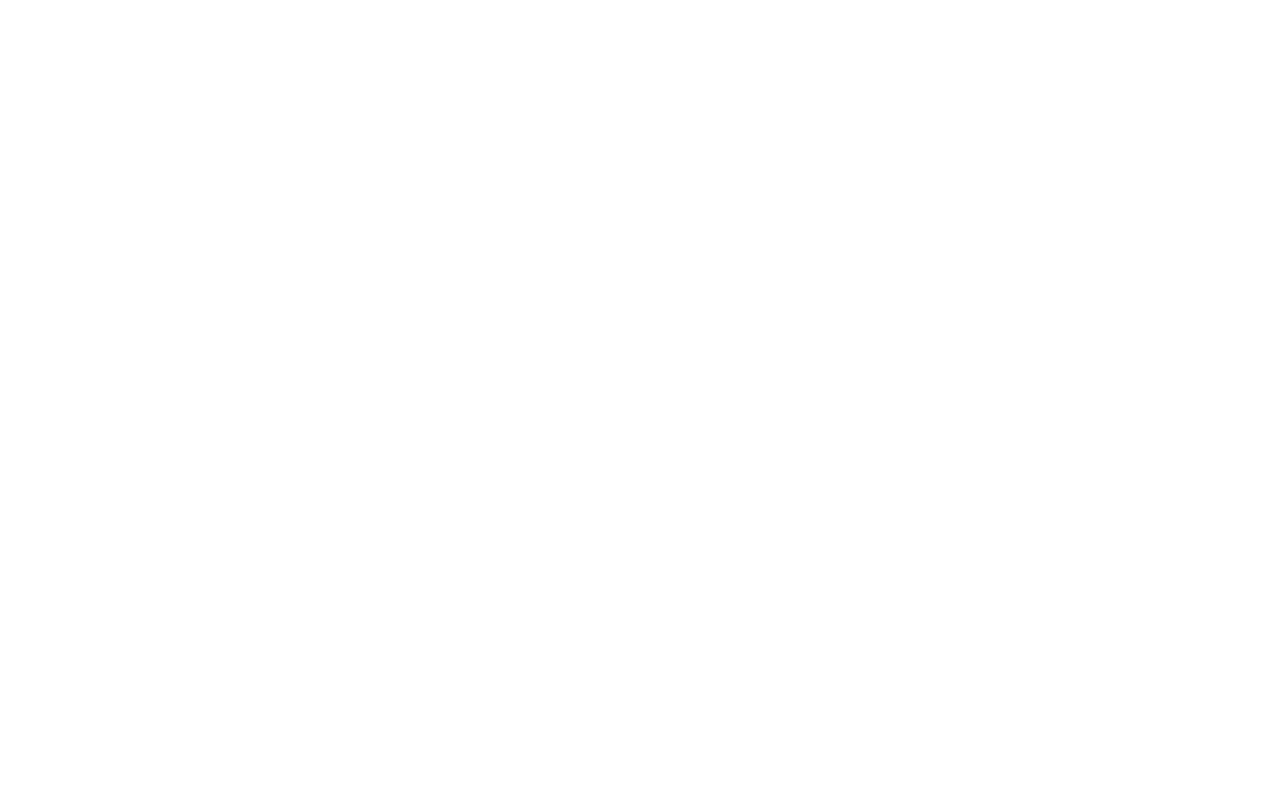
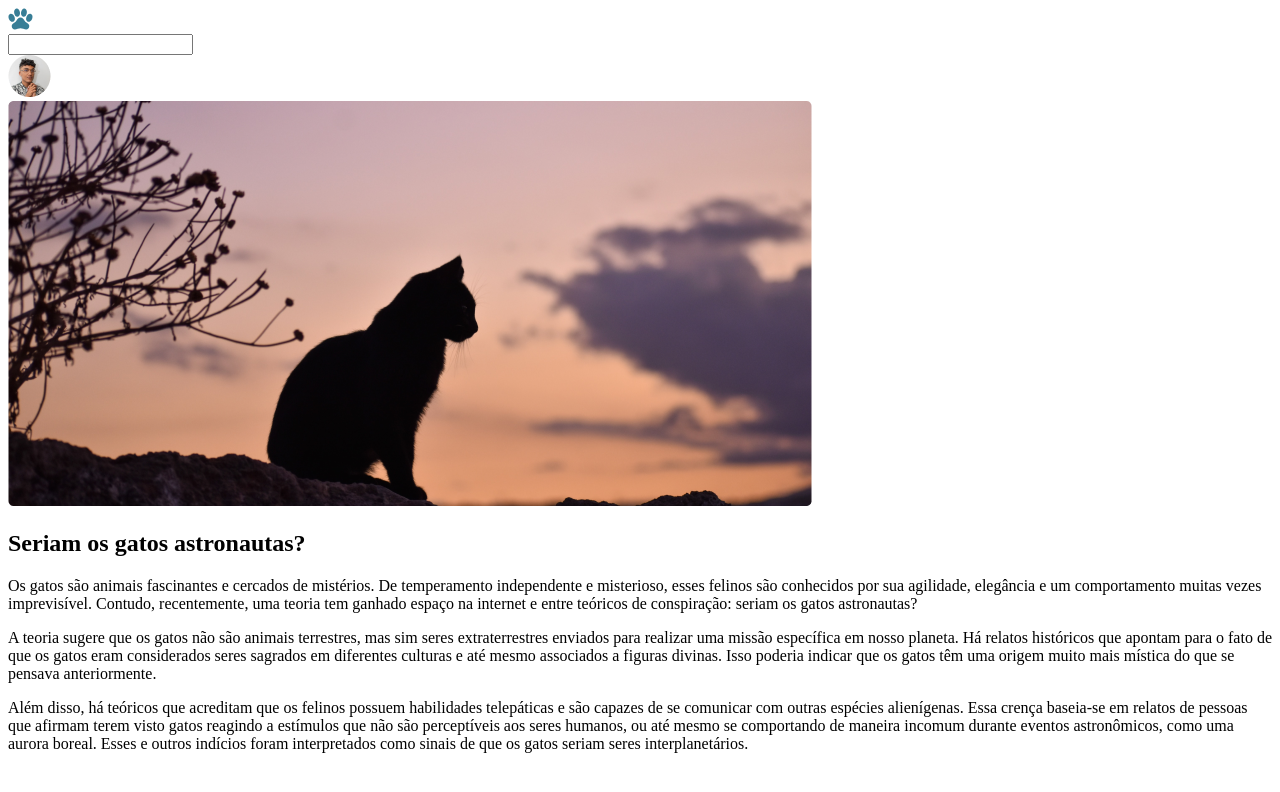
Before and after one commit to AlexandreRCS/Blog-de-gatos, a plain HTML site: page index.html in a window 1280 px wide. Drawn offline with Linux system fonts and the light colour scheme.

Commit message:
HTML
começando o html do blog e adicionado imagens

```diff
--- a/index.html
+++ b/index.html
@@ -3,9 +3,58 @@
 <head>
     <meta charset="UTF-8">
     <meta name="viewport" content="width=device-width, initial-scale=1.0">
+    <link rel="stylesheet" href="style.css">
     <title>Blog de gatos</title>
 </head>
 <body>
+    <div id="app">
 
+        <div class="container">
+            <header>
+                <img src="./assets/Vector-2.svg" alt="imagem de uma pata de gato">
+                <form action="">
+                    <div class="input-wrapper">
+                        <label for="input-search">
+                            <input type="search" name="" id="input-search">
+                        </label>
+                    </div>
+                </form>
+                <img src="./assets/Jojo.png" alt="imagem de um homen">
+            </header>
+        </div>
+
+        <div class="container">
+            <main>
+                <section>
+                    <img src="./assets/cat01.png" alt="foto de um gato">
+
+                    <h1>Seriam os gatos astronautas?</h1>
+
+                    <p>Os gatos são animais fascinantes e cercados de mistérios. De temperamento independente e
+                        misterioso, esses felinos são conhecidos por sua agilidade, elegância e um comportamento muitas vezes imprevisível.
+                        Contudo, recentemente, uma teoria tem ganhado espaço na internet e entre teóricos de conspiração: seriam os gatos astronautas?
+                    </p>
+
+                    <p>A teoria sugere que os gatos não são animais terrestres, mas sim seres extraterrestres enviados para realizar uma missão específica em nosso planeta.
+                        Há relatos históricos que apontam para o fato de que os gatos eram considerados seres sagrados em diferentes culturas e até mesmo associados a figuras divinas.
+                        Isso poderia indicar que os gatos têm uma origem muito mais mística do que se pensava anteriormente.
+                    </p>
+
+                    <p>Além disso, há teóricos que acreditam que os felinos possuem habilidades telepáticas e são capazes de se comunicar com outras espécies alienígenas.
+                        Essa crença baseia-se em relatos de pessoas que afirmam terem visto gatos reagindo a estímulos que não são perceptíveis aos seres humanos, ou até mesmo se
+                        comportando de maneira incomum durante eventos astronômicos, como uma aurora boreal. Esses e outros indícios foram interpretados como sinais de que os gatos seriam
+                        seres interplanetários.
+                    </p>
+
+                </section>
+                <section>
+
+                </section>
+            </main>
+        </div>
+        <div class="container">
+            <footer></footer>
+        </div>
+    </div>
 </body>
 </html>
```
Also changed, not shown: assets/Jojo.png (added), assets/Vector-2.svg (added), assets/cat01.png (added), assets/cat02.png (added), assets/cat03.png (added), assets/cat04.png (added), assets/cat05.png (added), assets/cato6.png (added), style.css (added).
